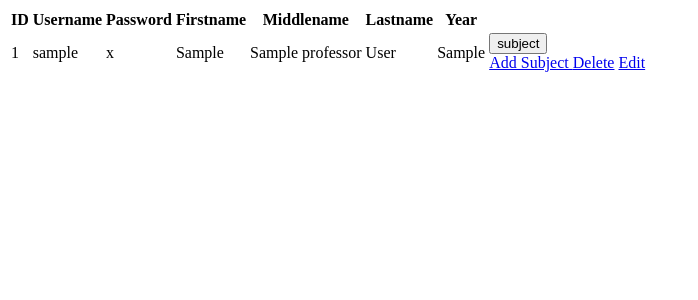
After one commit to rychrstn/Grading-System, a PHP site: page /prof_recrods.php in a window 1280 px wide. The commit adds this page. Shown: the top 300 px of the page, without its empty margins (0-698 px from the left). Run offline with PHP 8.4, Linux system fonts and the light colour scheme; tables that the repository leaves empty hold one stand-in row (values such as "Sample post").

Commit message:
new push

```diff
--- /dev/null
+++ b/prof_recrods.php
@@ -0,0 +1,57 @@
+<!DOCTYPE html>
+<html lang="en">
+<head>
+    <meta charset="UTF-8">
+    <meta http-equiv="X-UA-Compatible" content="IE=edge">
+    <meta name="viewport" content="width=device-width, initial-scale=1.0">
+    <title>Professor's Records </title>
+</head>
+<body>
+
+<table class="table">
+                    <thead>
+                        <tr>
+                            <th>ID</th>
+                            <th>Username</th>
+                            <th>Password</th>
+                            <th>Firstname</th>
+                            <th>Middlename</th>
+                            <th>Lastname</th>
+                            <th>Year</th>
+                        </tr>
+                    </thead>
+                    <tbody>
+                        <?php
+                        include ('connection.php');
+                        $Query = "SELECT * FROM professor";
+                        $sql = mysqli_query($conn,$Query);
+                        if($rows = mysqli_num_rows($sql)> 0 ){
+                            while($rows = mysqli_fetch_array($sql)){
+                        ?>
+                        <tr>
+                        <td><?php echo $rows['ID'];?></td>
+                        <td><?php echo $rows['Username'];?></td>
+                        <td><?php echo $rows['Password'];?></td>
+                        <td><?php echo $rows['Firstname'];?></td>
+                        <td><?php echo $rows['Middlename'];?></td>
+                        <td><?php echo $rows['Lastname'];?></td>
+                        <td><?php echo $rows['Year'];?></td>
+                        <td>
+                            <form action="try.php" method="POST">
+                                <input type="hidden" name="subjectid" value="<?php echo $rows['ID']?>">
+                                <input type="submit" name="subject" value="subject">
+                            </form>
+                            <a href="try.php?id=<?php echo $rows['ID'];?>" name="subject" class="badge badge-info">Add Subject </a>
+                            <a href="delete.php?id=<?php echo $rows['ID']?>" class="badge badge-danger">Delete</a>
+                            <a href="edit.php?id=<?php echo $rows['ID']?>" class="badge badge-sucess"> Edit </a>
+                        </td>
+                        </tr>
+                        <?php
+                            }
+                        }
+                        ?>
+                    </tbody>
+                </table>
+
+</body>
+</html>
--- a/register.php
+++ b/register.php
@@ -75,12 +75,9 @@ include 'connection.php';
         $bool = 1;
 
 
-<<<<<<< HEAD
 
         $Query = "INSERT INTO `Students`(Username,Password,StudentID,FirstName,MiddleName,LastName,YearAndCourse,ContactNumber,StudentStatus,DateTimeCreated) VALUES ('$Username','$Password','$Studentid','$Firstname','$Middlename','$Lastname','$YearCourse','$Contacts','$Status','$Date')";
-=======
         $Query = "INSERT INTO `Students`(Username,Password,StudentID,FirstName,MiddleName,LastName,YearAndCourse,ContactNumber,StudentStatus,Valid,DateTimeCreated) VALUES ('$Username','$Password','$Studentid','$Firstname','$Middlename','$Lastname','$YearCourse','$Contacts','$Status','$bool','$Date')";
->>>>>>> dd4a69d4dff81accc6c63f8560d8e831cd1ba3a7
         if($sql = mysqli_query($conn,$Query)){
             echo"<script>alert('Record insert')</script>";
         }
```
Also changed, not shown: student_login.php (+10 -17 lines).
